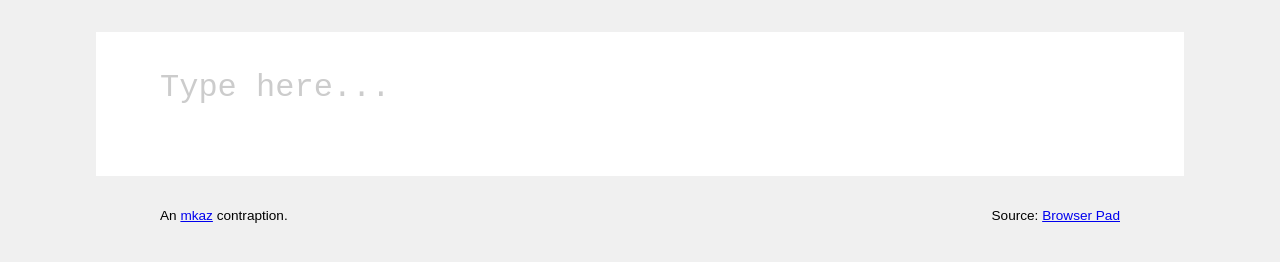
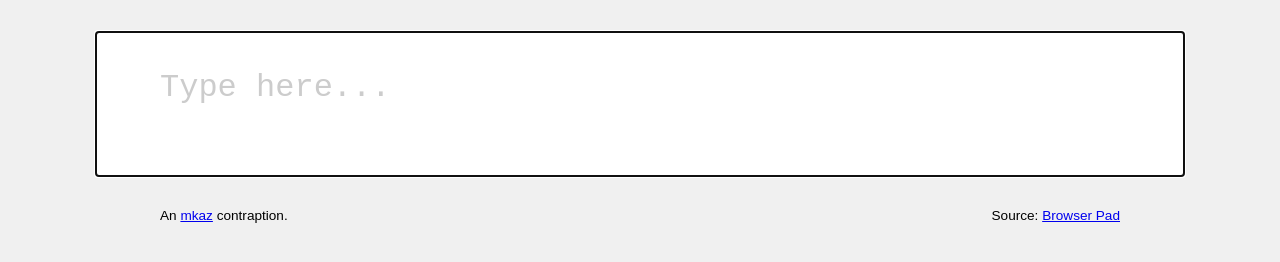
Before and after one commit to mkaz/browser-pad, a plain HTML site: page index.html in a window 1280 px wide. Drawn offline with Linux system fonts and the light colour scheme.

Commit message:
Add auto focus

```diff
--- a/index.html
+++ b/index.html
@@ -47,6 +47,9 @@
 				// Load from localStorage
 				editor.textContent = window.localStorage.getItem("content");
 
+				// Autofocus
+				editor.focus();
+
 				// Add event listener on input change to save to localStorage
 				// https://developer.mozilla.org/en-US/docs/Web/API/HTMLElement/input_event
 				editor.addEventListener( 'input', () => {
```
